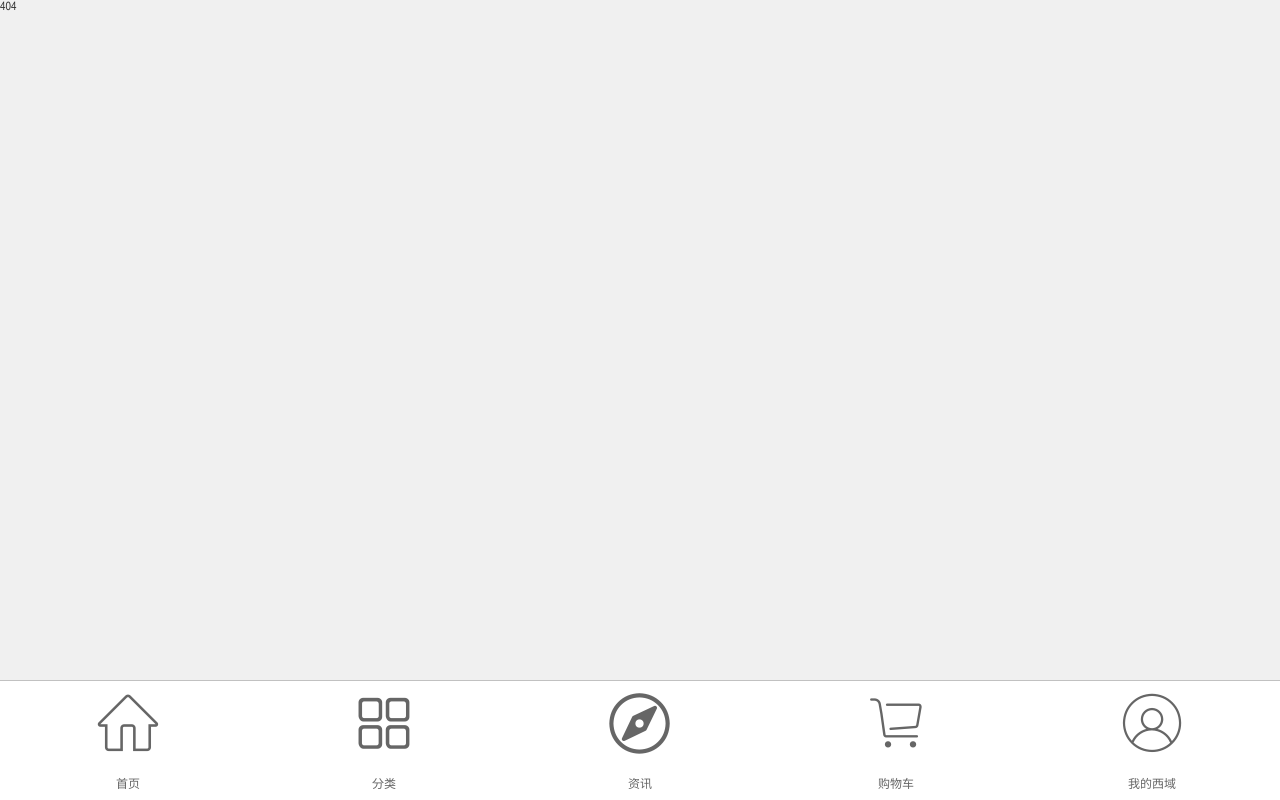
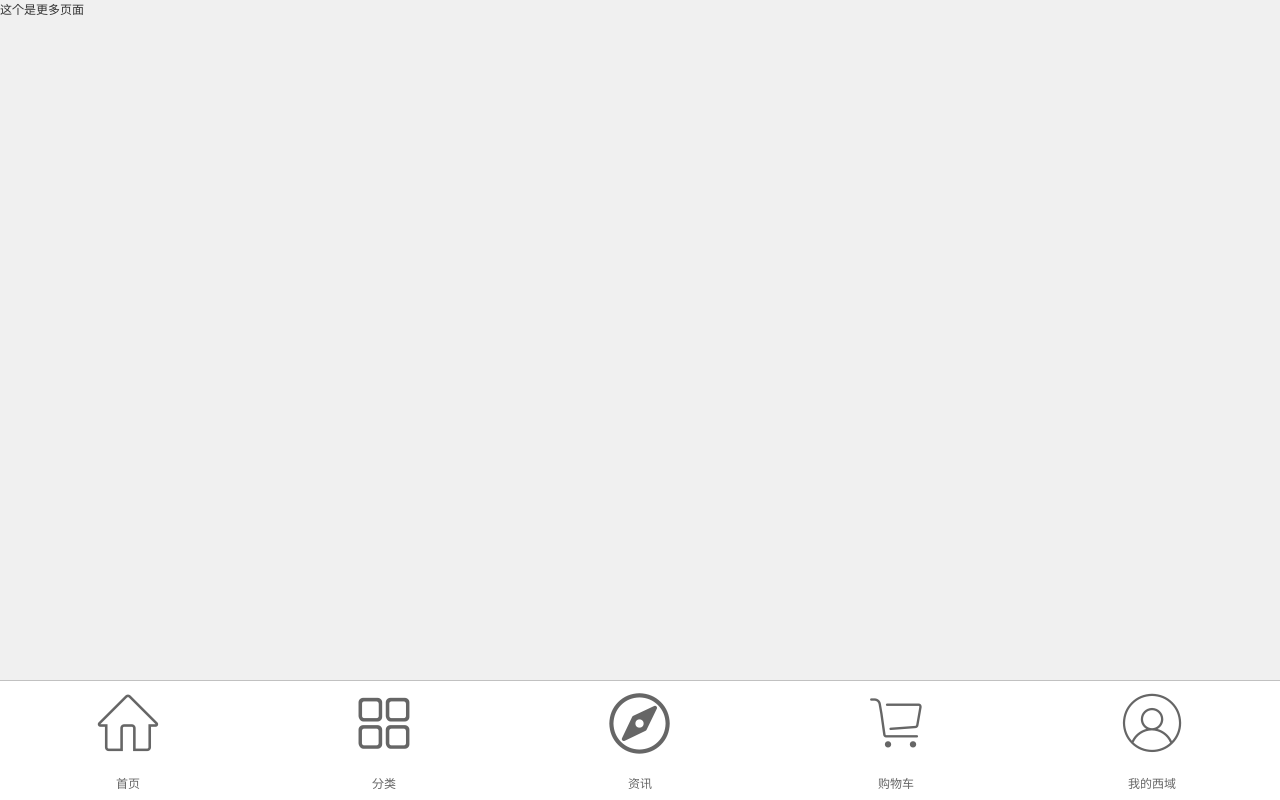
Before and after one commit to chuyongwyx/siyu, a Vue app in the folder xiyu/: page /#/more in a window 1280 px wide. Before the commit this address had no page. Built offline with nearby package versions, Linux system fonts and the light colour scheme.

Commit message:
第一个更多页面

```diff
--- a/xiyu/src/components/home/components/ads.vue
+++ b/xiyu/src/components/home/components/ads.vue
@@ -5,7 +5,7 @@
 			<div class="txt">
 				<a href="">元旦特辑-新年伊始</a>
 			</div>
-			<div class="txt">更多 ></div>
+			<div class="txt" @click="handleclick()">更多 ></div>
 		</div>
 		<div class="settime">
 			<div class="s_time"><span>限时特惠</span></div>
@@ -42,7 +42,12 @@
 				imgAd: state => state.home.ad
 			})
 		},
+		methods:{
+			handleclick(){
 
+				this.$router.push('/more');
+			}
+		},
 		mounted() {
 		 let times = setInterval(function() {
 				let startDate = new Date();
--- /dev/null
+++ b/xiyu/src/components/home/findclass/firstmore/more.vue
@@ -0,0 +1,14 @@
+<template>
+	<div>
+		这个是更多页面
+	</div>
+</template>
+
+<script>
+	export default{
+
+	}
+</script>
+
+<style>
+</style>
--- a/xiyu/src/router/index.js
+++ b/xiyu/src/router/index.js
@@ -16,6 +16,8 @@ import Bearing from '../components/home/findclass/bearing/bearing'
 import Pneummatic from '../components/home/findclass/pneummatic/pneummatic'
 import Instruments from '../components/home/findclass/instruments/instruments'
 import ChannelList from '../components/home/findclass/channel-list/channel-list'
+
+import Ads from '../components/home/findclass/firstmore/more'
 Vue.use(Router)
 
 export default new Router({
@@ -101,6 +103,11 @@ export default new Router({
     	component:ChannelList
     },
     {
+    	path:'/more',
+    	name:'more',
+    	component:Ads
+    },
+    {
     	path:'**',
     	component:ErrorCom
     }
```
